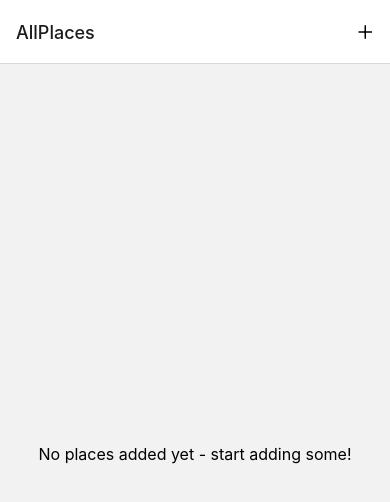
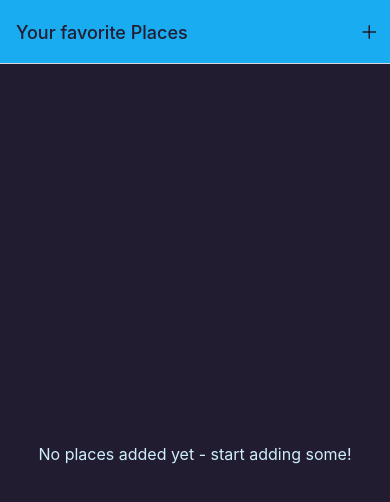
Before and after one commit to davi1985/native-resources-app, a React Native app: screen /AllPlaces in a window 390 px wide. Shown: the top 502 px of the page. Built offline with nearby package versions, Linux system fonts and the light colour scheme.

Commit message:
add colors constants

```diff
--- a/App.js
+++ b/App.js
@@ -4,6 +4,7 @@
 import { AddPlace } from "./screens/AddPlace";
 import { AllPlaces } from "./screens/AllPlaces";
 import { IconButton } from "./components/ui/IconButton";
+import { Colors } from "./constants/colors";
 
 const Stack = createNativeStackNavigator();
 
@@ -13,11 +14,22 @@
       <StatusBar style="dark" />
 
       <NavigationContainer>
-        <Stack.Navigator>
+        <Stack.Navigator
+          screenOptions={{
+            headerStyle: {
+              backgroundColor: Colors.primary500,
+            },
+            headerTintColor: Colors.gray700,
+            contentStyle: {
+              backgroundColor: Colors.gray700,
+            },
+          }}
+        >
           <Stack.Screen
             name="AllPlaces"
             component={AllPlaces}
             options={({ navigation }) => ({
+              title: "Your favorite Places",
               headerRight: ({ tintColor }) => (
                 <IconButton
                   icon="add"
@@ -28,7 +40,14 @@
               ),
             })}
           />
-          <Stack.Screen name="AddPlace" component={AddPlace} />
+
+          <Stack.Screen
+            name="AddPlace"
+            component={AddPlace}
+            options={{
+              title: "Add a new Place",
+            }}
+          />
         </Stack.Navigator>
       </NavigationContainer>
     </>
--- a/components/Places/PlacesList.js
+++ b/components/Places/PlacesList.js
@@ -1,5 +1,6 @@
 import { FlatList, StyleSheet, Text, View } from "react-native";
 import { PlaceItem } from "./PlaceItem";
+import { Colors } from "../../constants/colors";
 
 export const PlacesList = ({ places }) => {
   if (!places || places.length === 0) {
@@ -28,5 +29,6 @@
   },
   fallbackText: {
     fontSize: 16,
+    color: Colors.primary50,
   },
 });
--- a/components/ui/IconButton.js
+++ b/components/ui/IconButton.js
@@ -13,7 +13,6 @@
 const styles = StyleSheet.create({
   button: {
     padding: 8,
-    margin: 4,
     justifyContent: "center",
     alignItems: "center",
   },
--- /dev/null
+++ b/constants/colors.js
@@ -0,0 +1,11 @@
+export const Colors = {
+  primary50: "#cfeffd",
+  primary100: "#a0defb",
+  primary200: "#77cff8",
+  primary400: "#44bdf5",
+  primary500: "#1aacf0",
+  primary700: "#0570c9",
+  primary800: "#003b88",
+  accent500: "#e6b30b",
+  gray700: "#221c30",
+};
```
